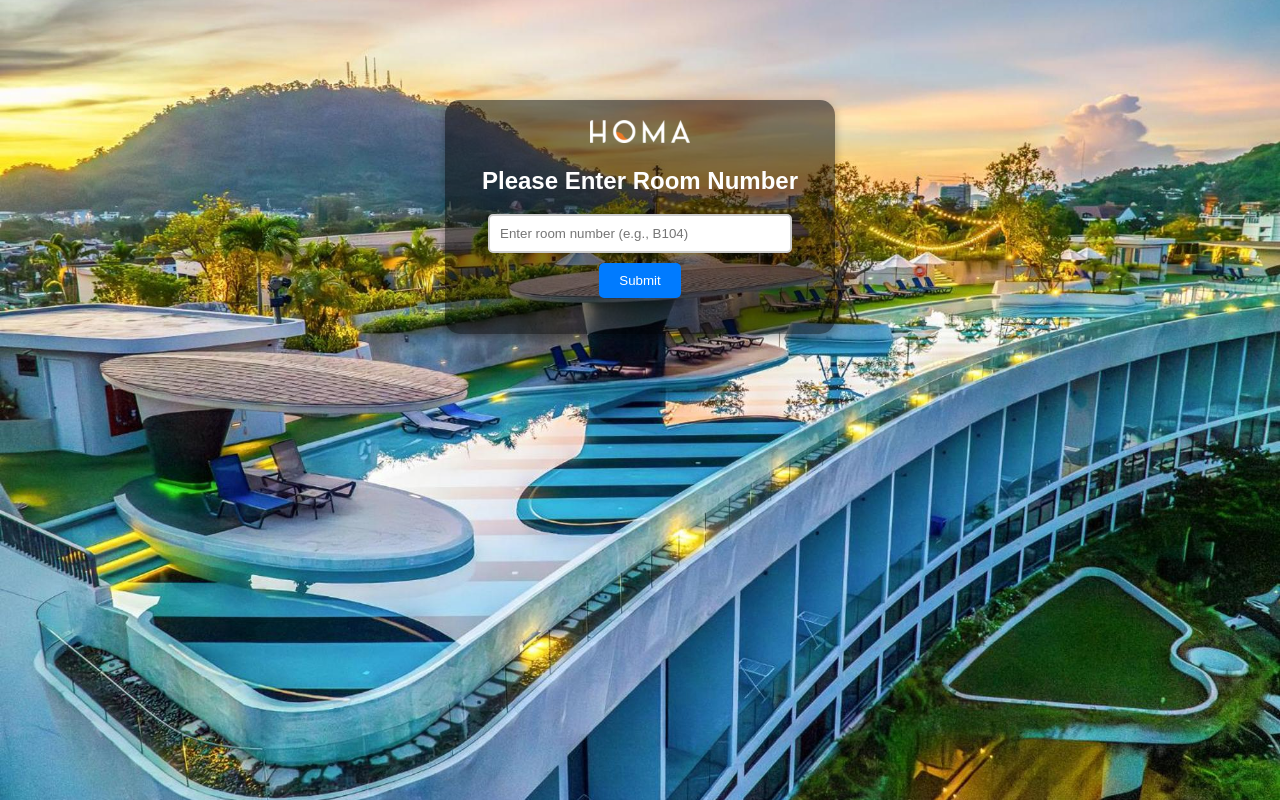
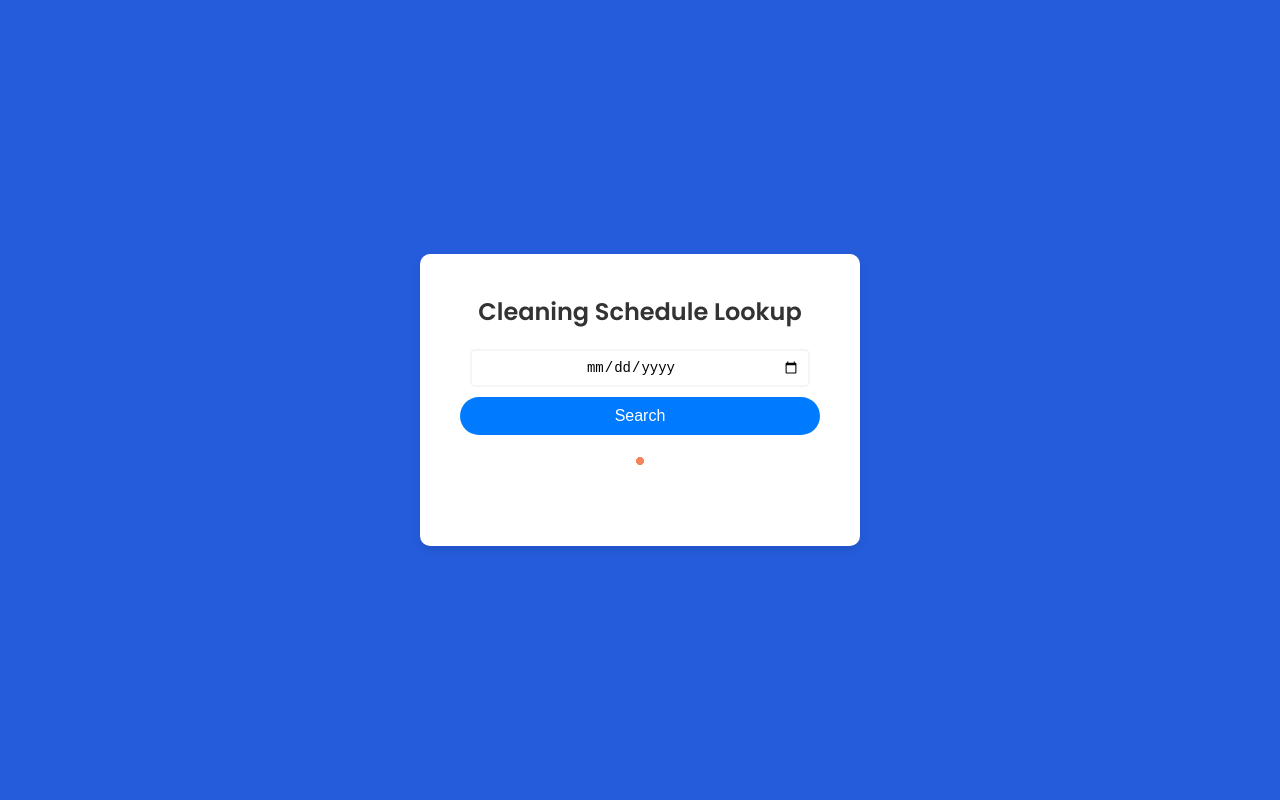
Before and after one commit to xemeath2546/Project, a plain HTML site: page index.html in a window 1280 px wide. Drawn offline with Linux system fonts and the light colour scheme.

Commit message:
Add files via upload

```diff
--- a/index.html
+++ b/index.html
@@ -1,70 +1,58 @@
 <!DOCTYPE html>
 <html lang="en">
 <head>
+    <link href="https://fonts.googleapis.com/css2?family=Poppins:wght@300;400;600&display=swap" rel="stylesheet">
     <meta charset="UTF-8">
     <meta name="viewport" content="width=device-width, initial-scale=1.0">
-    <title>Room Lookup</title>
+    <title>Cleaning Schedule Lookup</title>
     <style>
-        /* Background Styling */
         body {
-            background: url('background.jpg') no-repeat center center fixed;
-            background-size: cover;
-            color: white;
-            font-family: Arial, sans-serif;
+            background: #255cdc;
+            color: #333;
+            font-family: 'Poppins', sans-serif;
             text-align: center;
-            padding: 0;
+            display: flex;
+            justify-content: center;
+            align-items: center;
+            height: 100vh;
+            margin: 0;
         }
-
-        /* Main Container */
         .container {
-            background: rgba(0, 0, 0, 0.5);
+            background: #ffffff;
             padding: 20px;
-            border-radius: 15px;
-            width: 350px;
-            margin: 100px auto;
-            box-shadow: 0 4px 10px rgba(0, 0, 0, 0.3);
+            border-radius: 10px;
+            width: 90%;
+            max-width: 400px;
+            box-shadow: 0 4px 10px rgba(0, 0, 0, 0.1);
         }
-        /* Input Box */
-        input[type="text"] {
+        input[type="date"] {
+            padding: 8px;
+            width: 80%;
+            border: 2px solid #f5f5f5;
+            border-radius: 5px;
+            font-size: 14px;
+            text-align: center;
+        }
+        button {
+            width: 90%;
             padding: 10px;
-            width: 80%;
-            border: 2px solid #ccc;
-            border-radius: 5px;
-            transition: 0.3s;
-            outline: none;
-        }
-        input[type="text"]:focus {
-            border-color: #007bff;
-            box-shadow: 0 0 10px #007bff;
-        }
-        /* LOGO */
-        .logo {
-            width: 100px;
-            height: auto;
-        }
-        /* Submit Button */
-        button {
-            margin-top: 10px; /* เพิ่มระยะห่างด้านบน */
-            padding: 10px 20px;
             background: #007bff;
             color: white;
             border: none;
             cursor: pointer;
-            border-radius: 5px;
+            border-radius: 20px;
             transition: 0.3s;
+            font-size: 16px;
+            margin-top: 10px;
         }
         button:hover {
             background: #0056b3;
         }
-
-        /* Loading GIF (Hidden at Start) */
-        #loadingGif {
-            display: none; /* ซ่อนตอนเริ่มต้น */
-            width: 70px;
-            margin: 20px auto;
-        }
-
-        /* Custom Modal */
+        /* .loading {
+            display: none;
+            height: 60px;
+            margin: 10px auto;
+        } */
         .modal {
             display: none;
             position: fixed;
@@ -73,42 +61,33 @@
             top: 0;
             width: 100%;
             height: 100%;
-            background-color: rgba(0,0,0,0.6);
+            background-color: rgba(0, 0, 0, 0.5);
+            justify-content: center;
             align-items: center;
-            justify-content: center;
         }
         .modal-content {
-            background-color: white;
-            color: black;
+            background: white;
             padding: 20px;
             border-radius: 10px;
-            width: 300px;
             text-align: center;
-            box-shadow: 0 4px 10px rgba(0, 0, 0, 1);
+            width: 90%;
+            max-width: 300px;
         }
-        .modal-content button {
+        .room-list {
+            text-align: left;
             margin-top: 10px;
-            padding: 5px 10px;
-            border: none;
-            background: #007bff;
-            color: white;
-            border-radius: 5px;
-            cursor: pointer;
         }
     </style>
 </head>
 <body>
     <div class="container">
-        <img class="logo" src="HOMA-LOGO150x34.png" alt="HOMA-LOGO150x34">
-        <h2>Please Enter Room Number</h2>
-        <input type="text" id="roomNumber" placeholder="Enter room number (e.g., B104)">
-        <button id="submitBtn" onclick="submitRoom()">Submit</button>
-        <br>
-        <img id="loadingGif" src="loading.gif" alt="Loading...">
-        <p id="result"></p>
+        <h2>Cleaning Schedule Lookup</h2>
+        <input type="date" id="dateInput">
+        <button id="submitBtn" onclick="submitDate()">Search</button>
+        <img id="loadingGif" class="loading" src="loading.gif" alt="Loading...">
+        <div id="result"></div>
     </div>
 
-    <!-- Custom Modal Popup -->
     <div id="myModal" class="modal">
         <div class="modal-content">
             <p id="modalMessage"></p>
@@ -117,67 +96,50 @@
     </div>
 
     <script>
-        function submitRoom() {
-            let roomNumber = document.getElementById('roomNumber').value.trim();
-            let pattern = /^[abcABC]\d{3}$/;
+        function submitDate() {
+            let selectedDate = document.getElementById('dateInput').value;
             let resultElement = document.getElementById('result');
             let submitBtn = document.getElementById('submitBtn');
             let loadingGif = document.getElementById('loadingGif');
 
-            // Convert UTC Date to Bangkok Time
-            function convertToBangkokTime(utcDateString) {
-                let utcDate = new Date(utcDateString);
-                let bangkokOffset = 7 * 60 * 60 * 1000;
-                let bangkokDate = new Date(utcDate.getTime() + bangkokOffset);
-                return bangkokDate.toISOString().split("T")[0];
+            if (!selectedDate) {
+                showModal("❌ Please select a date!");
+                return;
             }
 
-            if (pattern.test(roomNumber)) {
-                resultElement.innerText = "Searching...";
+            resultElement.innerHTML = "Searching...";
             resultElement.style.color = "blue";
-                loadingGif.style.display = "block"; // Show GIF when searching
+            loadingGif.style.display = "block";
             submitBtn.disabled = true;
 
-                fetch("https://script.google.com/macros/s/AKfycbyYtofVZ0Zm76gpgADFrkDIT09--A3Pf8SE7YRhfO5I6mjBGuAWUH10LPojQvrwodZb/exec?room=" + encodeURIComponent(roomNumber))
+            fetch("https://script.google.com/macros/s/AKfycbyYtofVZ0Zm76gpgADFrkDIT09--A3Pf8SE7YRhfO5I6mjBGuAWUH10LPojQvrwodZb/exec?date=" + encodeURIComponent(selectedDate))
             .then(response => response.json())
             .then(data => {
-                    loadingGif.style.display = "none"; // Hide GIF when done
+                loadingGif.style.display = "none";
                 submitBtn.disabled = false;
 
-                    if (data.schedule) {
-                        let correctDate = convertToBangkokTime(data.schedule);
-                        resultElement.innerText = "Scheduled Cleaning: " + correctDate;
-                        resultElement.style.color = "sky";
-                        showModal("✅ Room: " + roomNumber + "<br>Cleaning Date: " + correctDate);
-                    } else if (data.error) {
-                        resultElement.innerText = data.error;
+                if (data.rooms && data.rooms.length > 0) {
+                    let roomList = "<h3>Rooms to Clean:</h3><ul class='room-list'>";
+                    data.rooms.forEach(room => {
+                        roomList += `<li>Room: ${room}</li>`;
+                    });
+                    roomList += "</ul>";
+                    resultElement.innerHTML = roomList;
+                    resultElement.style.color = "green";
+                } else {
+                    resultElement.innerText = "❌ No rooms scheduled for cleaning on this date.";
                     resultElement.style.color = "red";
-                        showModal("❌ " + data.error);
                 }
             })
             .catch(error => {
-                    console.log("Error:", error);
-                    resultElement.innerText = "❌ An error occurred while retrieving data.";
+                console.error("Error fetching data:", error);
+                resultElement.innerText = "❌ Error retrieving data. Please try again.";
                 resultElement.style.color = "red";
+                loadingGif.style.display = "none";
+                submitBtn.disabled = false;
                 showModal("❌ An error occurred. Please try again.");
-
-                    loadingGif.style.display = "none"; // Hide GIF if error occurs
-                    submitBtn.disabled = false;
             });
-
-            } else {
-                resultElement.innerText = "❌ Invalid room format!";
-                resultElement.style.color = "red";
-                showModal("❌ Invalid room format!");
         }
-        }
-
-        // Close modal when clicking outside the box
-        document.getElementById("myModal").addEventListener("click", function(event) {
-            if (event.target === this) {
-                closeModal();
-            }
-        });
 
         function showModal(message) {
             document.getElementById("modalMessage").innerHTML = message;
```
Also changed, not shown: 1 other file. Lines whose indentation alone changed are shown as unchanged.
